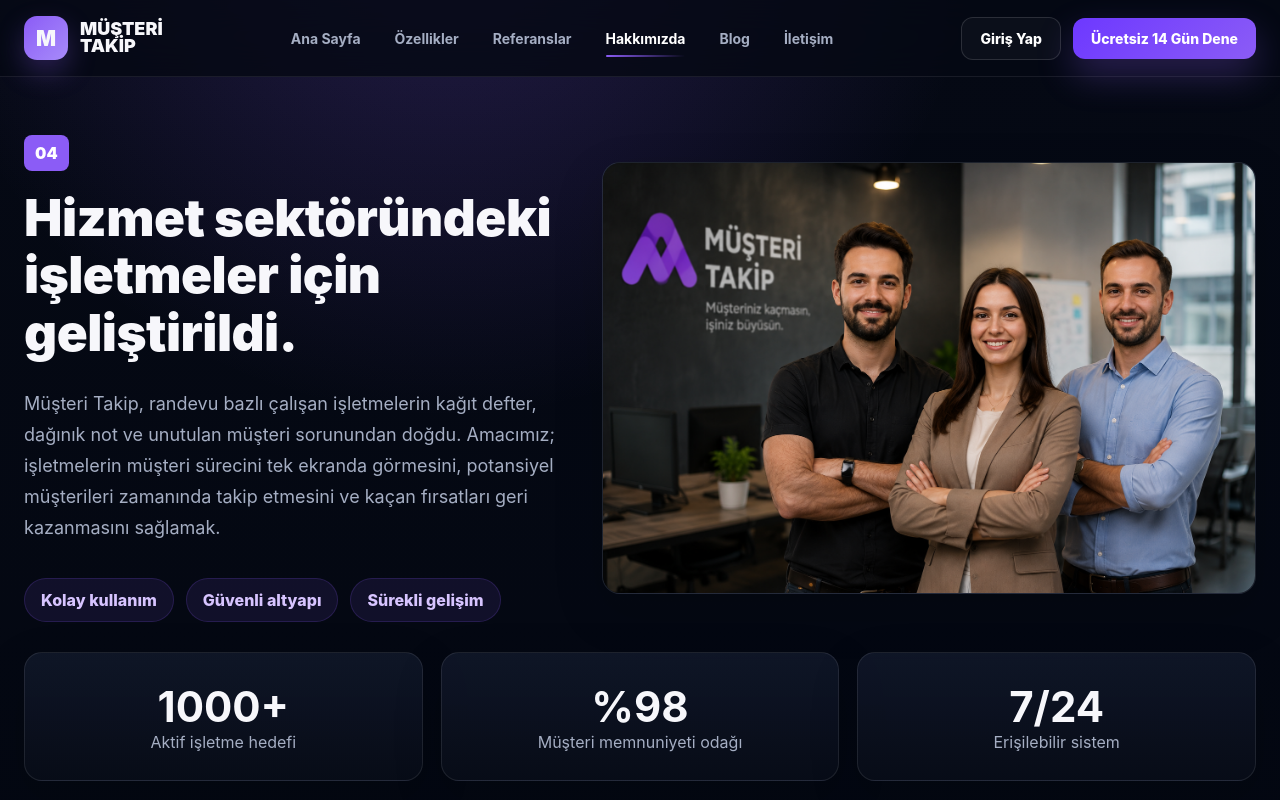
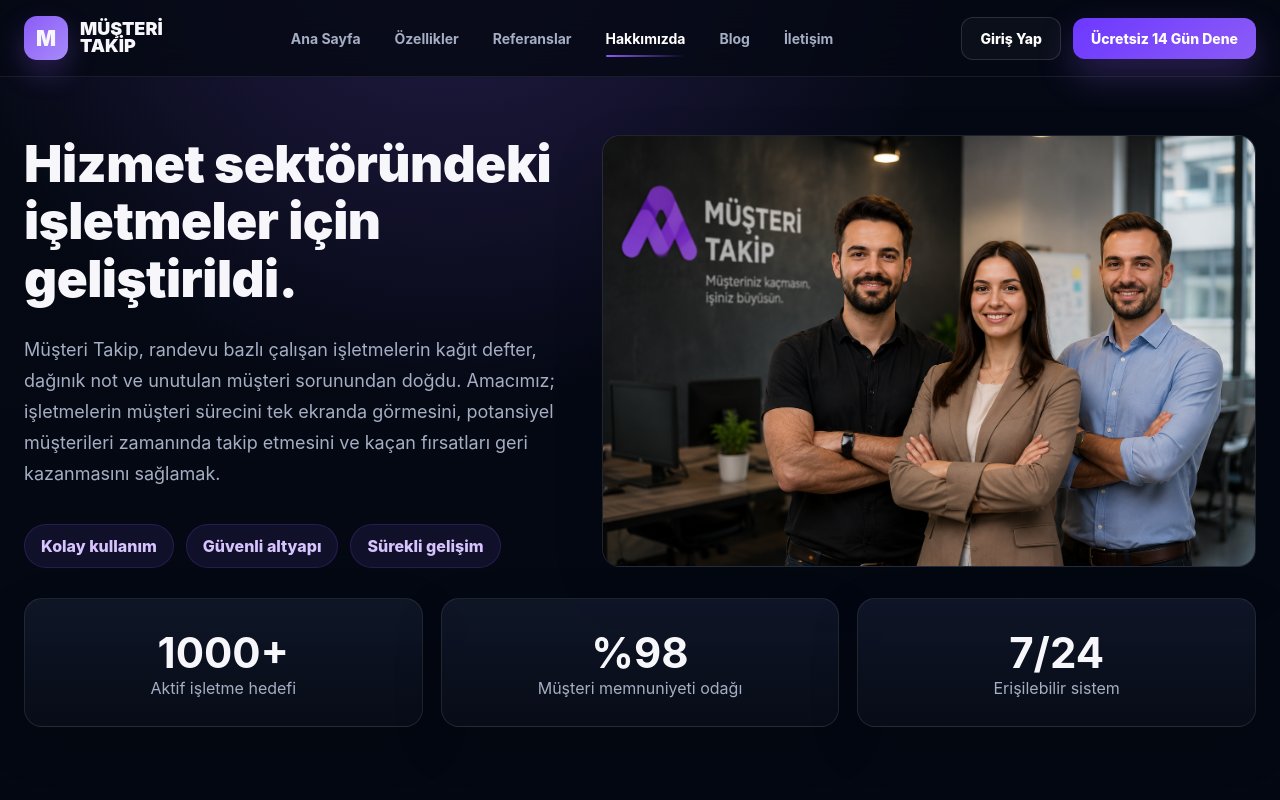
Before and after one commit to kubilaydijital/musteritakip, a React (Vite) app: page /hakkimizda in a window 1280 px wide. Shown: the top 800 px of the page. Built offline with nearby package versions, Linux system fonts and the light colour scheme.

Commit message:
Update About.jsx

```diff
--- a/src/pages/About.jsx
+++ b/src/pages/About.jsx
@@ -4,5 +4,5 @@ import usePageMeta from '../usePageMeta.js'
 
 export default function About() {
   usePageMeta('Hakkımızda', 'Müşteri Takip, randevu bazlı çalışan işletmelerin kağıt defter ve unutulan müşteri sorununu çözmek için kuruldu. Hizmet sektörü için geliştirildi.')
-  return <Layout><main className="page"><section className="container about-grid"><div><span className="page-no">04</span><h1>Hizmet sektöründeki işletmeler için geliştirildi.</h1><p>Müşteri Takip, randevu bazlı çalışan işletmelerin kağıt defter, dağınık not ve unutulan müşteri sorunundan doğdu. Amacımız; işletmelerin müşteri sürecini tek ekranda görmesini, potansiyel müşterileri zamanında takip etmesini ve kaçan fırsatları geri kazanmasını sağlamak.</p><div className="about-values"><span>Kolay kullanım</span><span>Güvenli altyapı</span><span>Sürekli gelişim</span></div></div><div className="about-image"><img src={teamImage} alt="Müşteri Takip ekibi" /></div></section><section className="container stats-row"><div><b>1000+</b><span>Aktif işletme hedefi</span></div><div><b>%98</b><span>Müşteri memnuniyeti odağı</span></div><div><b>7/24</b><span>Erişilebilir sistem</span></div></section></main></Layout>
+  return <Layout><main className="page"><section className="container about-grid"><div><h1>Hizmet sektöründeki işletmeler için geliştirildi.</h1><p>Müşteri Takip, randevu bazlı çalışan işletmelerin kağıt defter, dağınık not ve unutulan müşteri sorunundan doğdu. Amacımız; işletmelerin müşteri sürecini tek ekranda görmesini, potansiyel müşterileri zamanında takip etmesini ve kaçan fırsatları geri kazanmasını sağlamak.</p><div className="about-values"><span>Kolay kullanım</span><span>Güvenli altyapı</span><span>Sürekli gelişim</span></div></div><div className="about-image"><img src={teamImage} alt="Müşteri Takip ekibi" /></div></section><section className="container stats-row"><div><b>1000+</b><span>Aktif işletme hedefi</span></div><div><b>%98</b><span>Müşteri memnuniyeti odağı</span></div><div><b>7/24</b><span>Erişilebilir sistem</span></div></section></main></Layout>
 }
```
